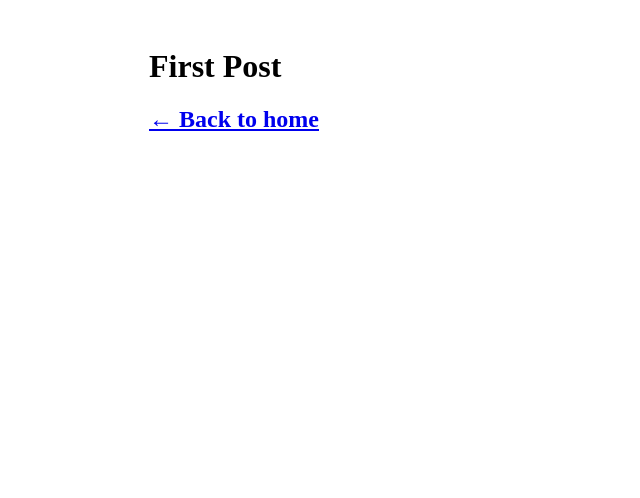
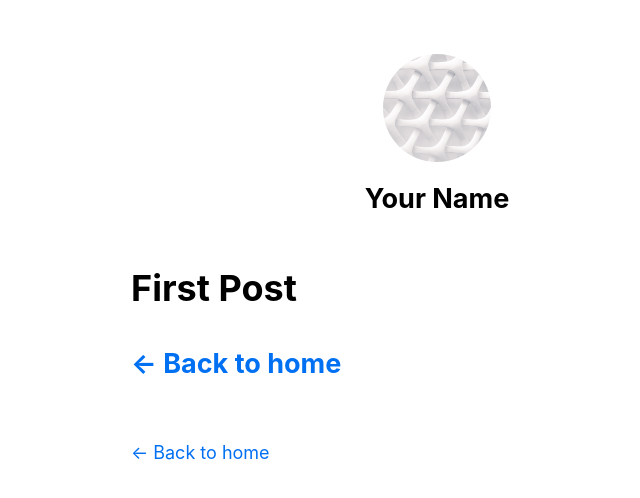
Before and after one commit to theoriginalvisagie/nextjs_docs_tutorial, a Next.js app in the folder nexttutorial/nextjs-blog/: page /posts/first-post in a window 1280 px wide. Shown: the top 498 px of the page, without its empty margins (203-843 px from the left). Built offline with nearby package versions, Linux system fonts and the light colour scheme.

Commit message:
Styling added and css updates

```diff
--- a/nexttutorial/nextjs-blog/components/layout.js
+++ b/nexttutorial/nextjs-blog/components/layout.js
@@ -1,5 +1,69 @@
+import Head from 'next/head';
+import Image from 'next/image';
 import styles from './layout.module.css';
+import utilStyles from '../styles/utils.module.css';
+import Link from 'next/link';
 
-export default function Layout({ children }) {
-    return <div className={styles.container}>{children}</div>;
+const name = 'Your Name';
+export const siteTitle = 'Next.js Sample Website';
+
+export default function Layout({ children, home }) {
+  return (
+    <div className={styles.container}>
+      <Head>
+        <link rel="icon" href="/favicon.ico" />
+        <meta
+          name="description"
+          content="Learn how to build a personal website using Next.js"
+        />
+        <meta
+          property="og:image"
+          content={`https://og-image.vercel.app/${encodeURI(
+            siteTitle,
+          )}.png?theme=light&md=0&fontSize=75px&images=https%3A%2F%2Fassets.vercel.com%2Fimage%2Fupload%2Ffront%2Fassets%2Fdesign%2Fnextjs-black-logo.svg`}
+        />
+        <meta name="og:title" content={siteTitle} />
+        <meta name="twitter:card" content="summary_large_image" />
+      </Head>
+      <header className={styles.header}>
+        {home ? (
+          <>
+            <Image
+              priority
+              src="/images/profile.jpg"
+              className={utilStyles.borderCircle}
+              height={144}
+              width={144}
+              alt=""
+            />
+            <h1 className={utilStyles.heading2Xl}>{name}</h1>
+          </>
+        ) : (
+          <>
+            <Link href="/">
+              <Image
+                priority
+                src="/images/profile.jpg"
+                className={utilStyles.borderCircle}
+                height={108}
+                width={108}
+                alt=""
+              />
+            </Link>
+            <h2 className={utilStyles.headingLg}>
+              <Link href="/" className={utilStyles.colorInherit}>
+                {name}
+              </Link>
+            </h2>
+          </>
+        )}
+      </header>
+      <main>{children}</main>
+      {!home && (
+        <div className={styles.backToHome}>
+          <Link href="/">← Back to home</Link>
+        </div>
+      )}
+    </div>
+  );
 }
--- a/nexttutorial/nextjs-blog/components/layout.module.css
+++ b/nexttutorial/nextjs-blog/components/layout.module.css
@@ -2,4 +2,14 @@
     max-width: 36rem;
     padding: 0 1rem;
     margin: 3rem auto 6rem;
-}
+  }
+
+  .header {
+    display: flex;
+    flex-direction: column;
+    align-items: center;
+  }
+
+  .backToHome {
+    margin: 3rem 0 0;
+  }
--- /dev/null
+++ b/nexttutorial/nextjs-blog/pages/_app.js
@@ -0,0 +1,6 @@
+import '../styles/globals.css';
+
+
+export default function App({ Component, pageProps }) {
+    return <Component {...pageProps} />;
+}
--- a/nexttutorial/nextjs-blog/styles/globals.css
+++ b/nexttutorial/nextjs-blog/styles/globals.css
@@ -2,37 +2,26 @@
 body {
   padding: 0;
   margin: 0;
-  font-family: Inter, -apple-system, BlinkMacSystemFont, Segoe UI, Roboto,
-    Oxygen, Ubuntu, Cantarell, Fira Sans, Droid Sans, Helvetica Neue, sans-serif;
-}
-
-a {
-  color: inherit;
-  text-decoration: none;
+  font-family: -apple-system, BlinkMacSystemFont, Segoe UI, Roboto, Oxygen, Ubuntu,
+    Cantarell, Fira Sans, Droid Sans, Helvetica Neue, sans-serif;
+  line-height: 1.6;
+  font-size: 18px;
 }
 
 * {
   box-sizing: border-box;
 }
 
+a {
+  color: #0070f3;
+  text-decoration: none;
+}
+
+a:hover {
+  text-decoration: underline;
+}
+
 img {
   max-width: 100%;
-  height: auto;
+  display: block;
 }
-
-h1,
-h2,
-p,
-ul {
-  margin: 0;
-}
-
-ul {
-  padding: 0;
-  list-style: none;
-}
-
-button {
-  padding: 0.5rem 1rem;
-  font-weight: bold;
-}
--- /dev/null
+++ b/nexttutorial/nextjs-blog/styles/utils.module.css
@@ -0,0 +1,52 @@
+.heading2Xl {
+    font-size: 2.5rem;
+    line-height: 1.2;
+    font-weight: 800;
+    letter-spacing: -0.05rem;
+    margin: 1rem 0;
+  }
+
+  .headingXl {
+    font-size: 2rem;
+    line-height: 1.3;
+    font-weight: 800;
+    letter-spacing: -0.05rem;
+    margin: 1rem 0;
+  }
+
+  .headingLg {
+    font-size: 1.5rem;
+    line-height: 1.4;
+    margin: 1rem 0;
+  }
+
+  .headingMd {
+    font-size: 1.2rem;
+    line-height: 1.5;
+  }
+
+  .borderCircle {
+    border-radius: 9999px;
+  }
+
+  .colorInherit {
+    color: inherit;
+  }
+
+  .padding1px {
+    padding-top: 1px;
+  }
+
+  .list {
+    list-style: none;
+    padding: 0;
+    margin: 0;
+  }
+
+  .listItem {
+    margin: 0 0 1.25rem;
+  }
+
+  .lightText {
+    color: #666;
+  }
```
Also changed, not shown: nexttutorial/nextjs-blog/pages/index.js (+12 -107 lines).
